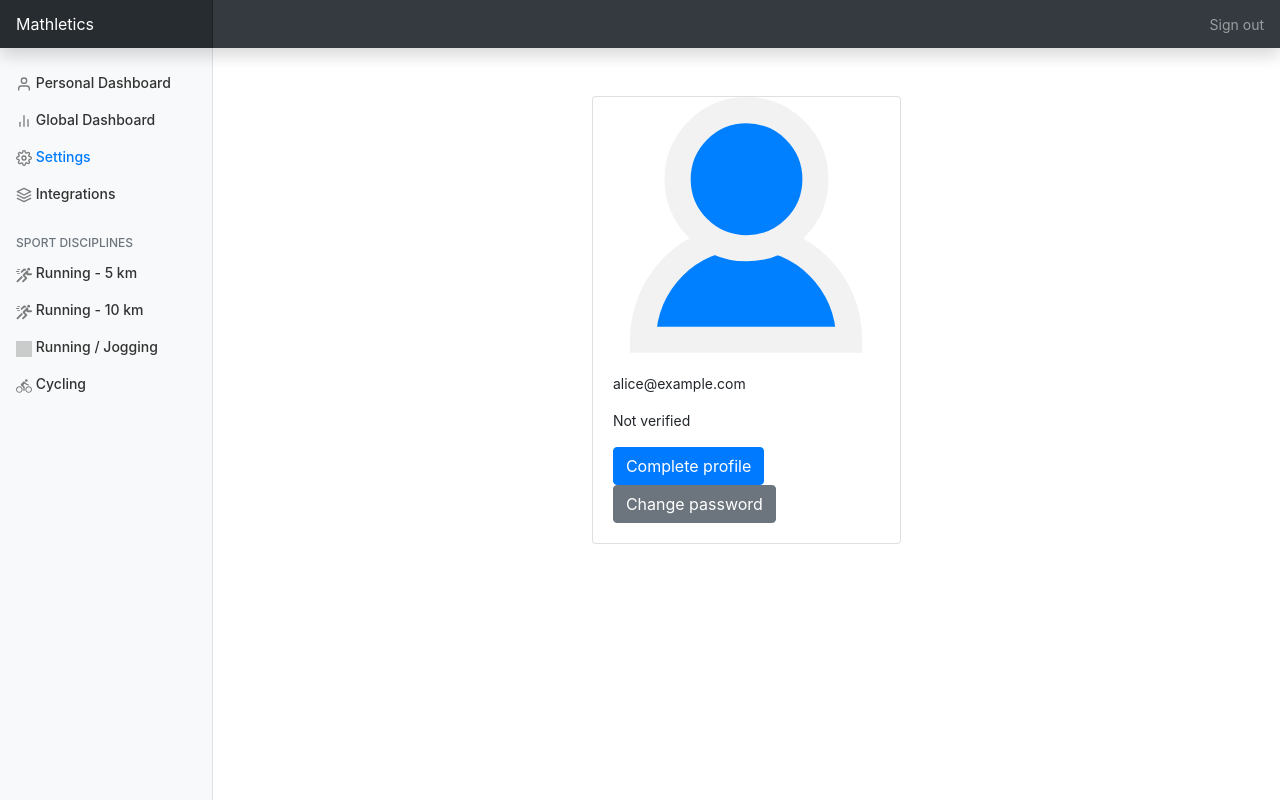
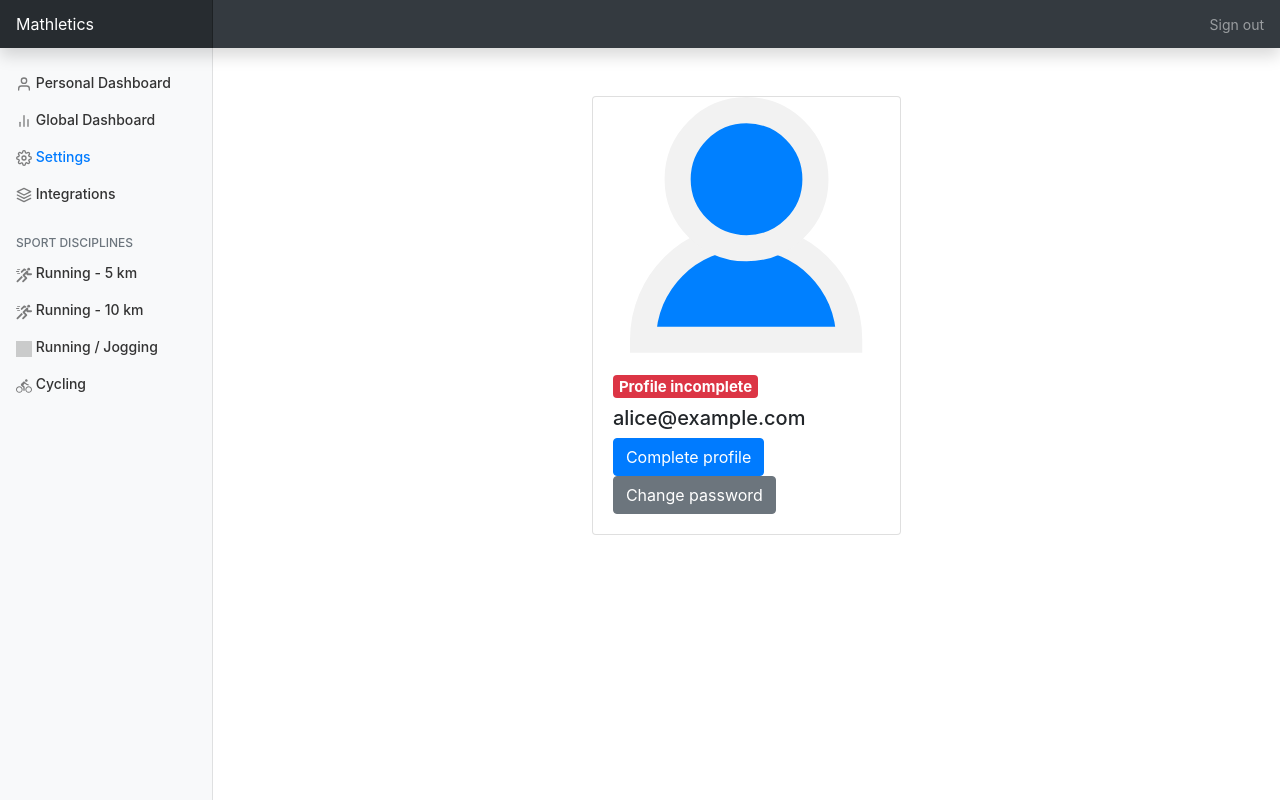
Before and after one commit to Matfyz-Developer-Student-Club/matfyz-activity-sport-tracker, a Flask app: page /user_settings in a window 1280 px wide. Run offline with Flask 2, Linux system fonts and the light colour scheme; some libraries are stand-ins or nearby versions; grey boxes are pictures that could not be loaded.

Commit message:
Updated user settings forms

```diff
--- a/mast/forms.py
+++ b/mast/forms.py
@@ -44,10 +44,15 @@ class LoginForm(LoggingFlaskForm):
 class UpdateProfile(LoggingFlaskForm):
     first_name = StringField('First name', validators=[DataRequired(), Length(min=2, max=50)])
     last_name = StringField('Last name', validators=[DataRequired(), Length(min=2, max=50)])
-    nickname = StringField('Nickname', validators=[Length(2,50)])
-    age = IntegerField('Age', validators=[DataRequired()])
+    display_name = StringField('Display name', validators=[Length(2, 50)],
+                               description='Optional name to show on the scoreboards.')
+    age = RadioField('Age', validators=[DataRequired()], choices=['<=35', '>35'] )
     sex = RadioField('Sex', validators=[DataRequired()], choices=['male', 'female'])
-    employee = BooleanField('Faculty employee', description='Does not apply to employed students.')
+    shirt_size = RadioField('Shirt size', validators=[DataRequired()], choices=['S', 'M', 'L'])
+    employee = BooleanField('Faculty employee', validators=[DataRequired()],
+                            description='Does not apply to employed students.')
+    competing = BooleanField('I want to compete', validators=[DataRequired()],
+                             description='Display my results on the public scoreboards.')
     submit = SubmitField('Update profile')
 
 
--- a/mast/templates/_formhelpers.html
+++ b/mast/templates/_formhelpers.html
@@ -10,12 +10,14 @@
 
 <!-- Render inline radio field -->
 {% macro render_inline_radio_field(field) %}
+    {{ field.label(class="mr-2") }}
     {% for subfield in field %}
         <div class="form-check form-check-inline">
             {{ subfield(class="form-check-input", **kwargs)|safe }}
             {{ subfield.label(class="form-check-label") }}
         </div>
     {% endfor %}
+    <br>
     {{ render_help(field) }}
     {{ render_field_errors(field) }}
 {% endmacro %}
@@ -53,7 +55,7 @@
 <!-- Render help of form field if present -->
 {% macro render_help(field) %}
     {% if field.description %}
-        <small class="form-text text-muted">
+        <small class="form-text text-muted mb-3">
             {{ field.description }}
         </small>
     {% endif %}
--- a/mast/templates/user_settings.html
+++ b/mast/templates/user_settings.html
@@ -10,22 +10,29 @@
                          height="256">
                     <div class="card-body">
                         {% if profile.verified %}
-                            <h4 class="card-title">{{ profile.first_name }} {{ '"' + profile.nickname + '"' }} {{ profile.last_name }}</h4>
+                            <h4 class="card-title">{{ profile.first_name }} {{ '"' + profile.display_name + '"' }} {{ profile.last_name }} </h4>
+                            <h5>
+                                <span class="badge badge-success">Verified</span>
+                                {% if profile.competing %}
+                                    <span class="badge badge-info">Competing</span>
+                                {% else %}
+                                    <span class="badge badge-warning">Not competing</span>
+                                {% endif %}
+                                {% if profile.employee %}
+                                    <span class="badge badge-light">Employee</span>
+                                {% endif %}
+                            </h5>
                             <p class="card-text">{{ profile.email }}</p>
-                            <p class="card-text">{{ 'Verified' }}</p>
-                            <button type="button" onclick="display_update_profile()" class="btn btn-secondary">Update
-                                profile
-                            </button>
+                            <p class="card-text">Age: {{ profile.age }}</p>
+                            <p class="card-text">Sex: {{ profile.sex }}</p>
+                            <p class="card-text">Shirt size: {{ profile.shirt_size }}</p>
+                            <button type="button" onclick="display_update_profile()" class="btn btn-secondary">Update profile </button>
                         {% else %}
-                            <p class="card-text">{{ profile.email }}</p>
-                            <p class="card-text">{{ 'Not verified' }}</p>
-                            <button type="button" onclick="display_update_profile()" class="btn btn-primary">Complete
-                                profile
-                            </button>
+                            <h5><span class="badge badge-danger">Profile incomplete</span></h5>
+                            <h5 class="card-text">{{ profile.email }}</h5>
+                            <button type="button" onclick="display_update_profile()" class="btn btn-primary">Complete profile </button>
                         {% endif %}
-                        <button type="button" onclick="display_change_password()" class="btn btn-secondary">Change
-                            password
-                        </button>
+                        <button type="button" onclick="display_change_password()" class="btn btn-secondary">Change password </button>
                     </div>
                 </div>
             </div>
@@ -37,11 +44,15 @@
 
                     {{ render_text_field(update_profile_form.last_name) }}
 
-                    {{ render_text_field(update_profile_form.nickname) }}
+                    {{ render_text_field(update_profile_form.display_name) }}
 
-                    {{ render_text_field(update_profile_form.age) }}
+                    {{ render_inline_radio_field(update_profile_form.age) }}
 
                     {{ render_inline_radio_field(update_profile_form.sex) }}
+
+                    {{ render_inline_radio_field(update_profile_form.shirt_size) }}
+
+                    {{ render_checkbox_field(update_profile_form.competing) }}
 
                     {{ render_checkbox_field(update_profile_form.employee) }}
 
--- a/mast/views.py
+++ b/mast/views.py
@@ -5,7 +5,8 @@ from mast.models import UserMockup, Profile
 
 # Mockups for User settings
 verified_profile = Profile("jon.doe@example.com")
-verified_profile.verify_profile(first_name='Jon', last_name='Doe', age=18, sex='male', employee=False, nickname='JD')
+verified_profile.complete_profile(first_name='Jon', last_name='Doe', age='<=35', sex='male', shirt_size='M', competing=True,
+                                  employee=True, display_name='JD')
 unverified_profile = Profile("alice@example.com")
 user = UserMockup(unverified_profile)
 
```
Also changed, not shown: mast/models.py (+10 -4 lines).
